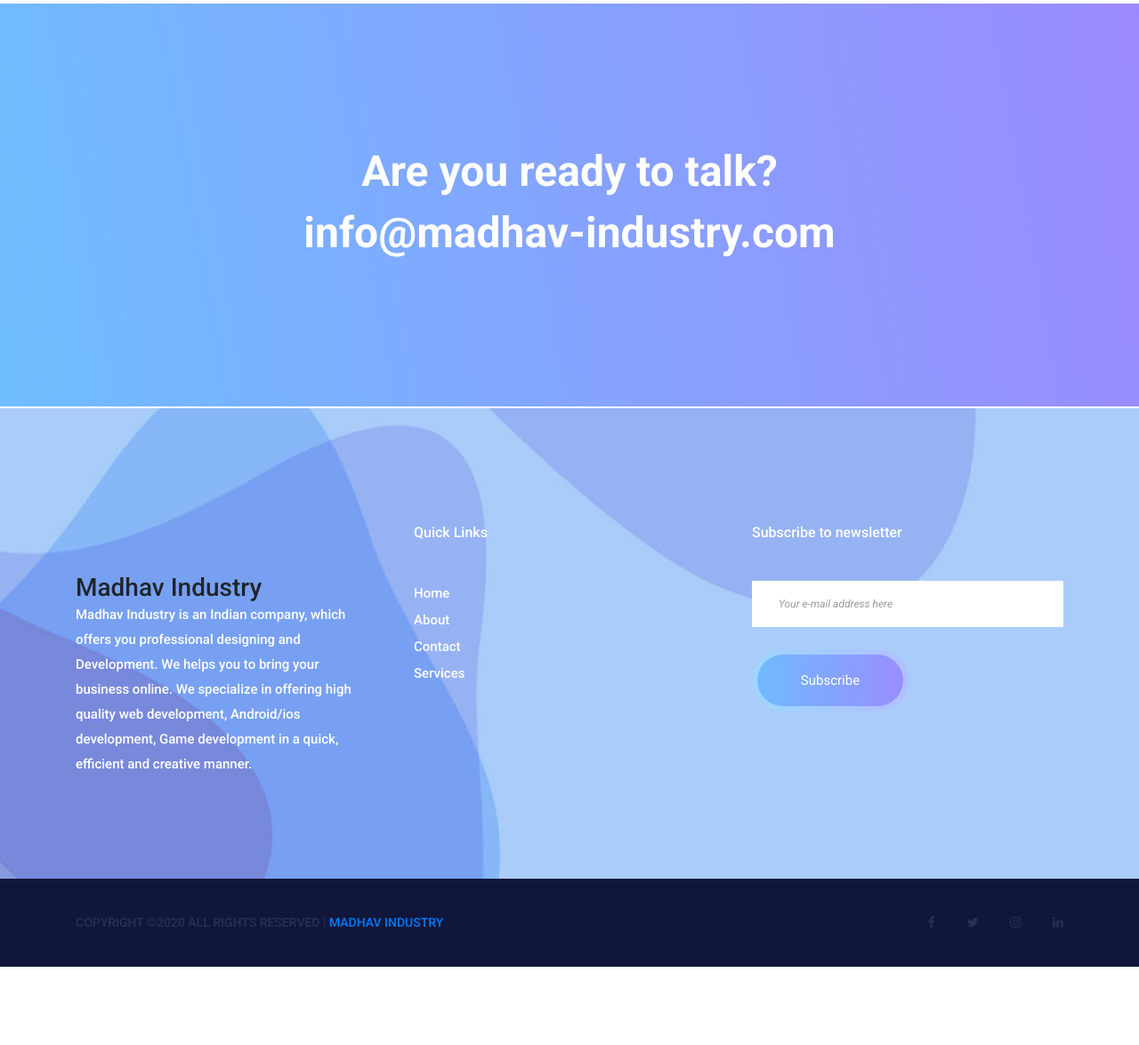
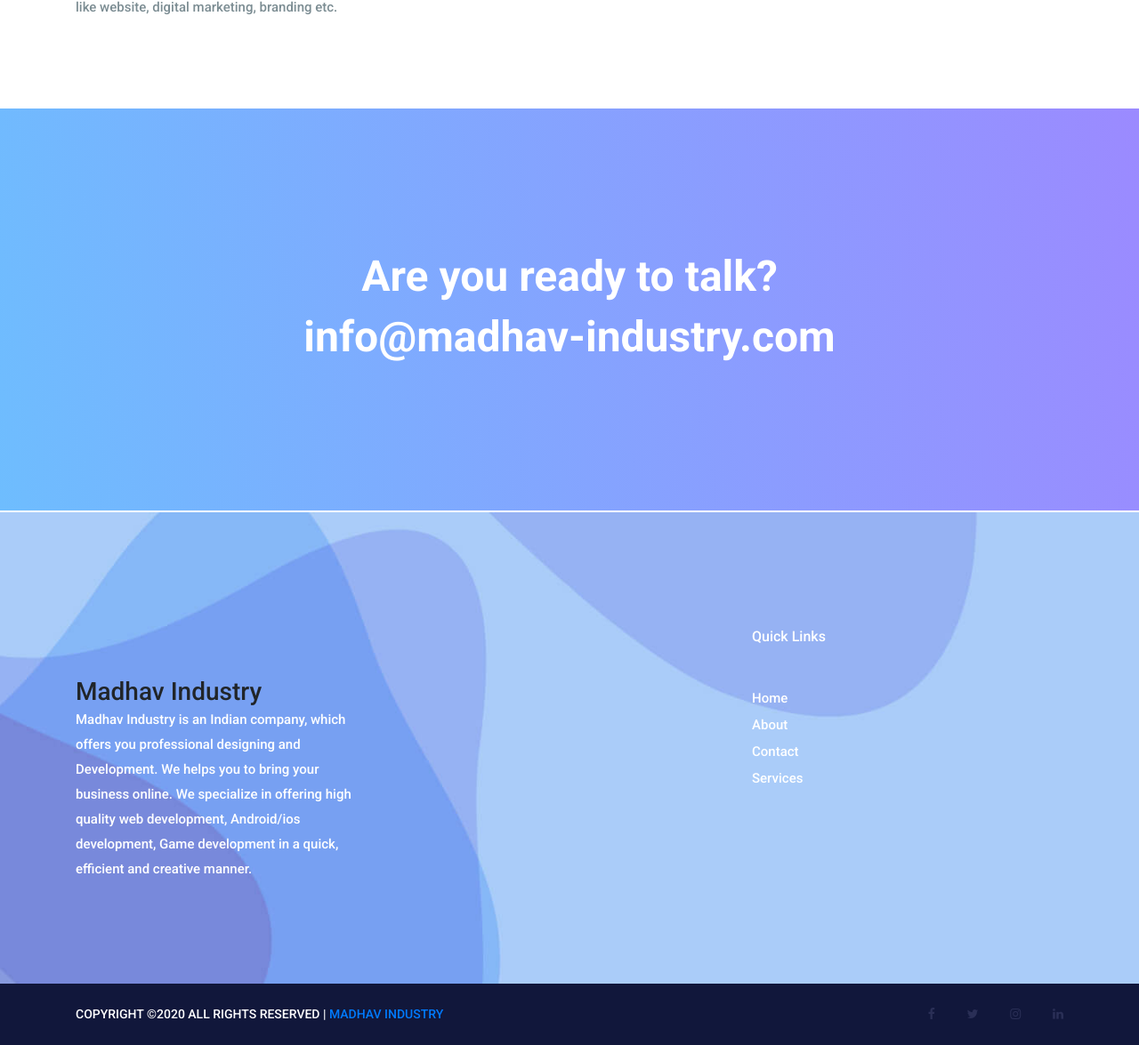
Before and after one commit to FenilBorad7/madhav, a PHP site: page /about-us.html in a window 1280 px wide. Shown: the part 2249-3424 px from the top of the page at 89% size. Before the commit the page ends 3336 px from the top, so only its background shows below. Run offline with PHP 8.4, Linux system fonts and the light colour scheme.

Commit message:
set footer

```diff
--- a/about-us.html
+++ b/about-us.html
@@ -141,6 +141,21 @@
                             </div>
                         </div>
                     </div>
+                    <div class="item">
+                        <div class="testi_item">
+                            <h3>“I just love them”</h3>
+                            <p>They are very good at in every IT Service. I personally recommand you to join them for any kind of digial service. </p>
+                            <div class="media">
+                                <div class="d-flex">
+                                    <img class="rounded-circle" src="img/testimonials/testi-3.jpg" alt="">
+                                </div>
+                                <div class="media-body">
+                                    <h4>K. M. Patel</h4>
+                                    <!-- <h5>CEO Enterprise</h5> -->
+                                </div>
+                            </div>
+                        </div>
+                    </div>
                     <!-- <div class="item">
                         <div class="testi_item">
                             <h3>“We just love them”</h3>
@@ -266,6 +281,9 @@
                             </aside>
                         </div>
                         <div class="col-lg-4 col-sm-6">
+
+                        </div>
+                        <div class="col-lg-4 col-sm-6">
                             <aside class="f_widget f_insta_widget">
                                 <div class="f_title">
                                     <h3>Quick Links</h3>
@@ -289,19 +307,6 @@
 
                             </aside>
                         </div>
-                        <div class="col-lg-4 col-sm-6">
-                            <aside class="f_widget f_subs_widget">
-                                <div class="f_title">
-                                    <h3>Subscribe to newsletter</h3>
-                                </div>
-                                <div class="input-group">
-                                    <input type="text" class="form-control" placeholder="Your e-mail address here" aria-label="Your e-mail address here">
-                                    <span class="input-group-btn">
-                                        <button class="btn btn-secondary submit_btn" type="button">Subscribe</button>
-                                    </span>
-                                </div>
-                            </aside>
-                        </div>
                     </div>
                 </div>
             </div>
@@ -313,7 +318,7 @@ Copyright &copy;<script>document.write(new Date().getFullYear());</script> All r
 </h5>
                     </div>
                     <div class="float-sm-right">
-                        <ul>
+                        <ul style="color: white;">
                             <li><a href="https://www.facebook.com/Madhav-Industry-103884381426839/"><i class="fa fa-facebook"></i></a></li>
                             <li><a href="https://twitter.com/IndustryMadhav?s=09"><i class="fa fa-twitter"></i></a></li>
                             <li><a href="https://www.instagram.com/madhavindustry/?igshid=uh556p3cnnth"><i class="fa fa-instagram"></i></a></li>
--- a/css/style.css
+++ b/css/style.css
@@ -2394,12 +2394,12 @@ i:before {
 .footer_copyright {
   overflow: hidden;
   background: #11173b;
-  padding: 35px 0px;
+  padding: 20px 0px;
 }
 
 .footer_copyright .float-sm-left h5 {
   font-size: 14px;
-  color: #2a2f56;
+  color: #fff;
   font-family: "Roboto", sans-serif;
   text-transform: uppercase;
   font-weight: 500;
```
Also changed, not shown: blog.html (+4 -14 lines), blog.php (+4 -14 lines), blog_detail.php (+4 -14 lines), contact.html (+4 -14 lines), index.html (+4 -14 lines), service.html (+4 -14 lines).
